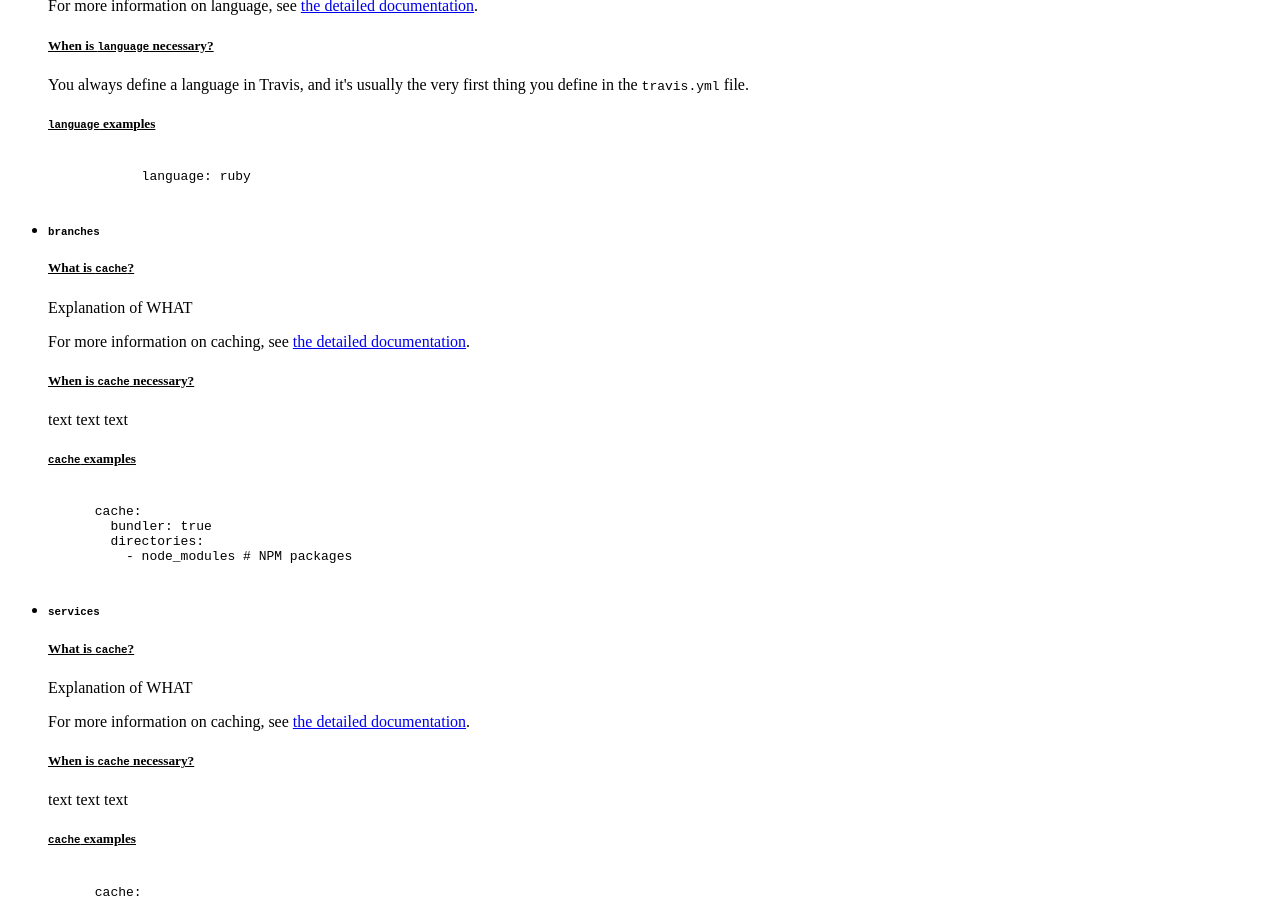
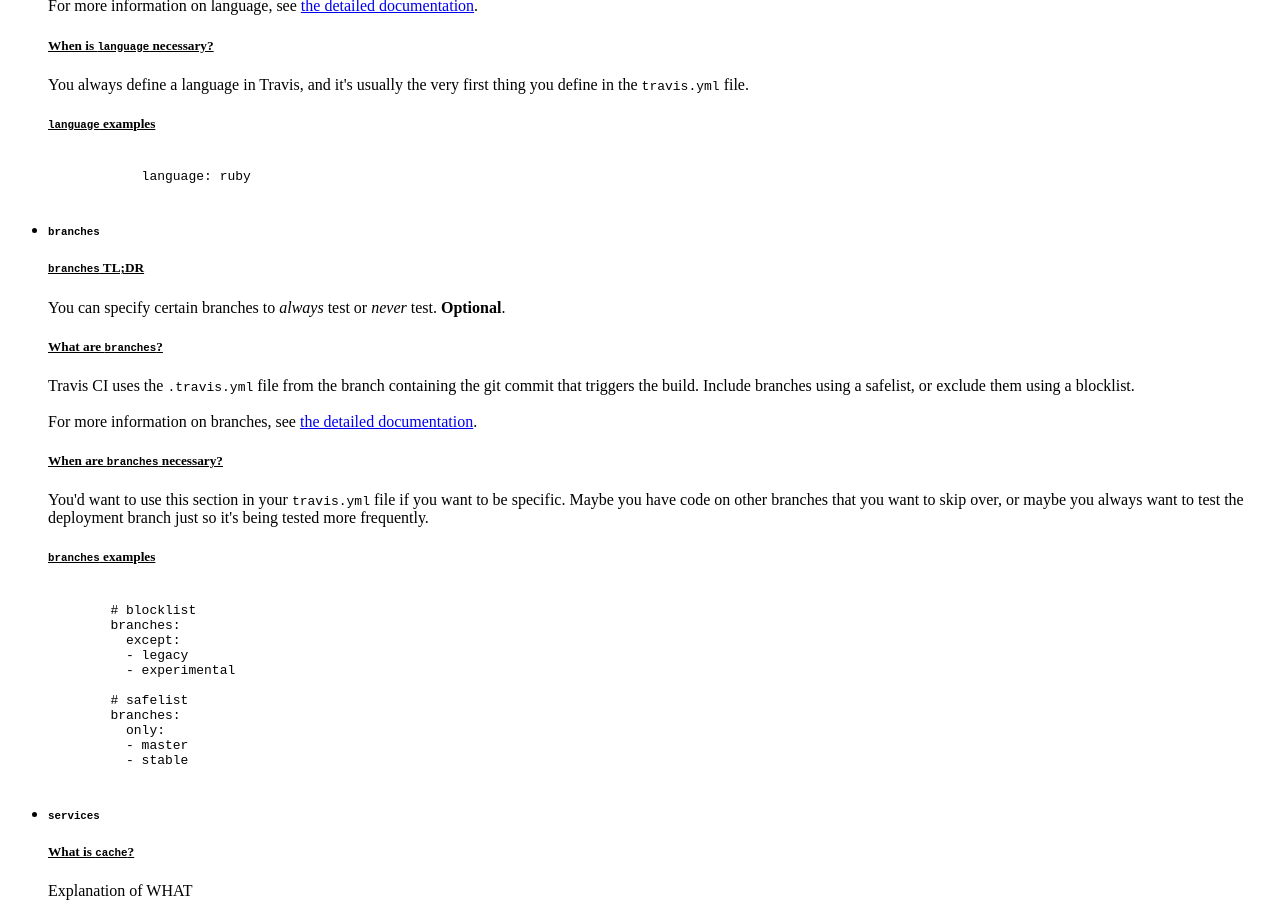
Before and after one commit to brianamarie/test-jekyll, a Jekyll site: the page built from index.html, in a window 1280 px wide and 900 px high, scrolled down 828 px. Built offline with Jekyll 4.4.1, drawn with Linux system fonts in a browser that asks for light colours; nearby versions of some CDN libraries; a script that is not in the unit is left out.

Commit message:
completing branches section

```diff
--- a/_includes/branches.html
+++ b/_includes/branches.html
@@ -3,16 +3,26 @@
     <h5><code>branches</code></h5>
   </div>
   <div class="collapsible-body">
-    <h5 style="text-decoration: underline">What is <code>cache</code>?</h5>
-      <p>Explanation of WHAT</p>
-      <p>For more information on caching, see <a href="https://docs.travis-ci.com/user/caching">the detailed documentation</a>.
-    <h5 style="text-decoration: underline">When is <code>cache</code> necessary?</h5>
-      <p>text text text</p>
-    <h5 style="text-decoration: underline"><code>cache</code> examples</h5>
+    <h5 style="text-decoration: underline"><code>branches</code> TL;DR</h5>
+      <p>You can specify certain branches to <em>always</em> test or <em>never</em> test. <strong>Optional</strong>.
+    <h5 style="text-decoration: underline">What are <code>branches</code>?</h5>
+      <p>Travis CI uses the <code>.travis.yml</code> file from the branch containing the git commit that triggers the build. Include branches using a safelist, or exclude them using a blocklist.
+      <br><br>
+      For more information on branches, see <a href="https://docs.travis-ci.com/user/customizing-the-build#Building-Specific-Branches">the detailed documentation</a>.
+    <h5 style="text-decoration: underline">When are <code>branches</code> necessary?</h5>
+      <p>You'd want to use this section in your <code>travis.yml</code> file if you want to be specific. Maybe you have code on other branches that you want to skip over, or maybe you always want to test the deployment branch just so it's being tested more frequently.</p>
+    <h5 style="text-decoration: underline"><code>branches</code> examples</h5>
       <pre><code>
-      cache:
-        bundler: true
-        directories:
-          - node_modules # NPM packages
+        # blocklist
+        branches:
+          except:
+          - legacy
+          - experimental
+
+        # safelist
+        branches:
+          only:
+          - master
+          - stable
       </pre></code>
 </li>
```
